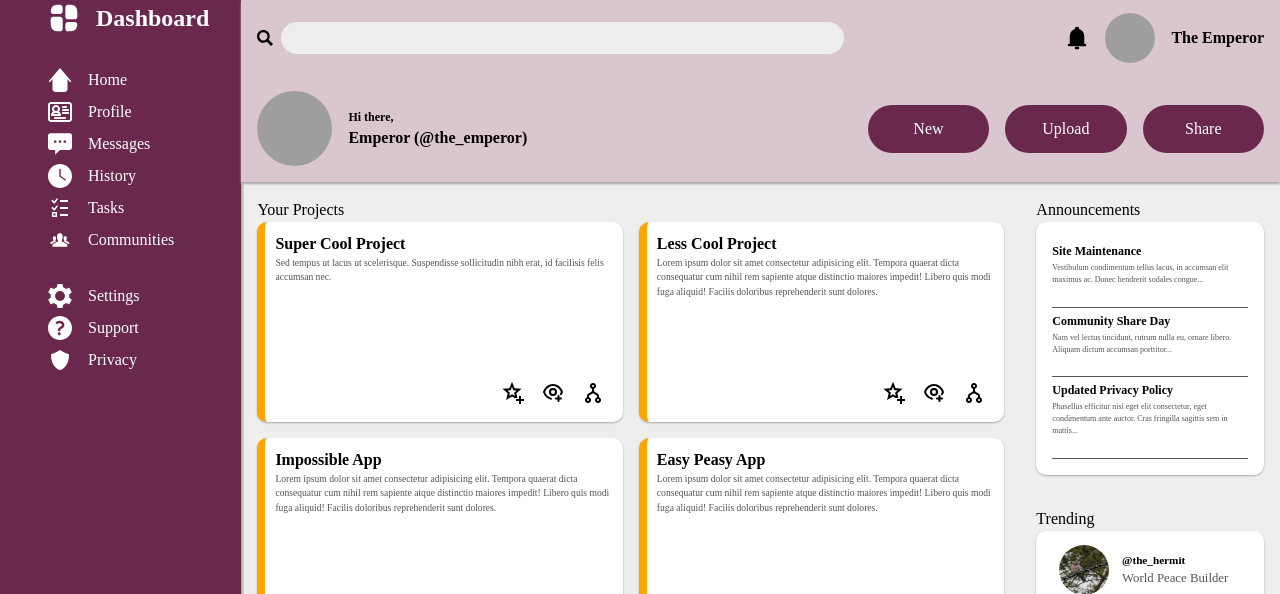
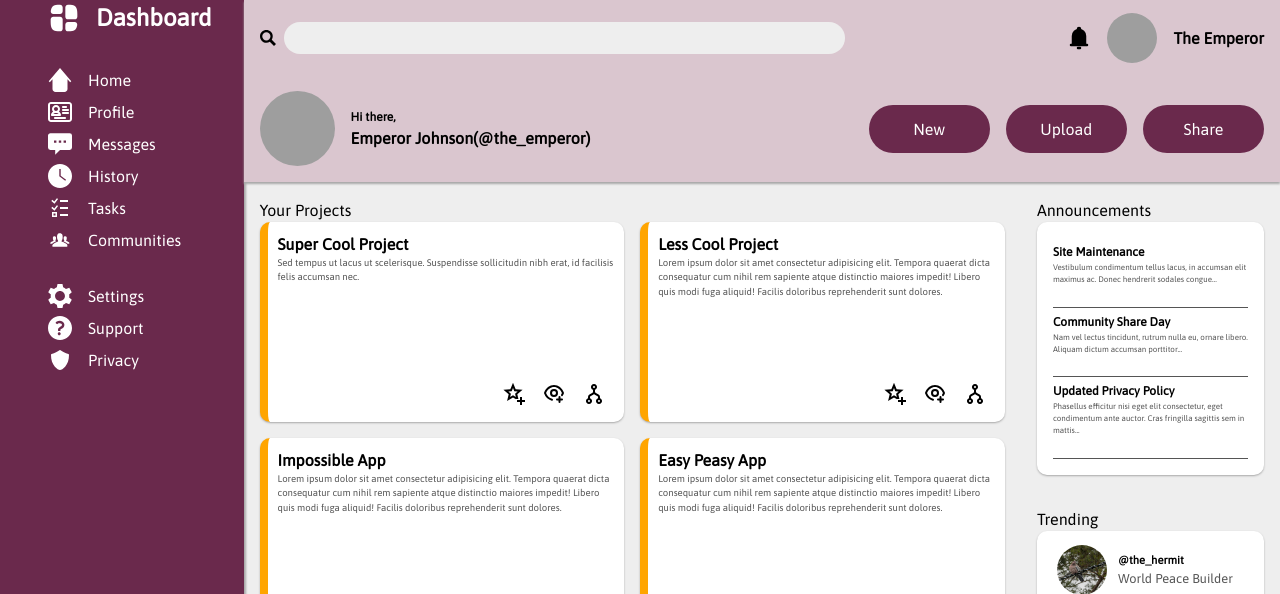
Before and after one commit to The-Slick-Nick/odin-admin-dashboard, a plain HTML site: page index.html in a window 1280 px wide. Shown: the top 594 px of the page. Drawn offline with Linux system fonts and the light colour scheme; grey boxes are pictures that could not be loaded.

Commit message:
Customize font

```diff
--- a/index.html
+++ b/index.html
@@ -80,7 +80,7 @@
             <div class="wrapper greeting">
                 <img class="pfp" src="./assets/profile-pictures/the-emperor.jpg">
                 <span>Hi there,</span>
-                <span>Emperor (@the_emperor)</span>
+                <span>Emperor Johnson(@the_emperor)</span>
             </div>
             <div class="wrapper actions">
                 <button>New</button>
--- a/style.css
+++ b/style.css
@@ -33,6 +33,13 @@ input[type="reset"] {
  * Globals
  **************************************************/
 
+@font-face {
+    font-family: "AsapRegular";
+    src: url("./assets/fonts/Asap-Regular.ttf") format("truetype");
+}
+
+
+
 
 :root {
     /* Credit to https://huey.design for the color palette generation */
@@ -57,6 +64,10 @@ input[type="reset"] {
     --background-color-dark: var(--rose-1);
 
     --shadow-gray: #a8a8a8;
+
+    font-family: "AsapRegular", system-ui, -apple-system, BlinkMacSystemFont,
+        'Segoe UI', Roboto, Oxygen, Ubuntu, Cantarell, 'Open Sans',
+        'Helvetica Neue', sans-serif
 }
 
 
```
Also changed, not shown: assets/fonts/Asap-Regular.ttf (added).
